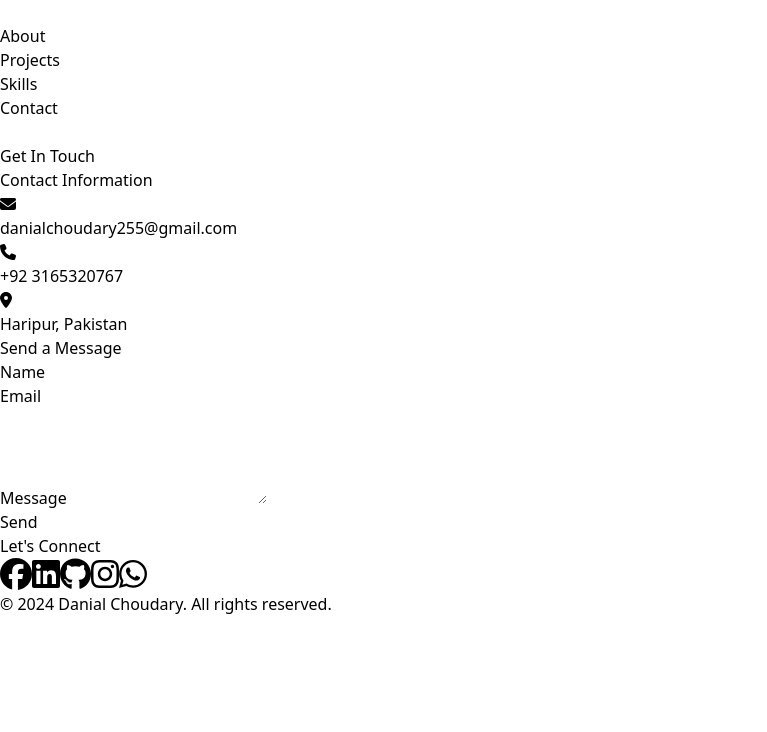
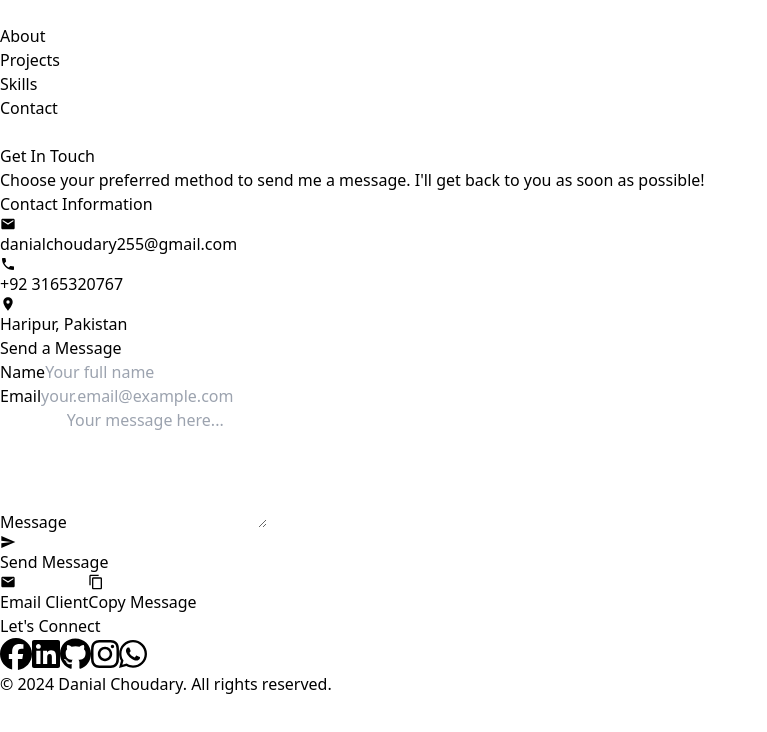
Before and after one commit to danialchoudary/Portfoliosite, a React (Vite) app: page /contact in a window 1280 px wide. Shown: the top 732 px of the page, without its empty margins (0-767 px from the left). Built offline with nearby package versions, Linux system fonts and the light colour scheme.

Commit message:
bug fixed in contact component

```diff
--- a/package.json
+++ b/package.json
@@ -18,6 +18,7 @@
     "framer-motion": "^11.3.28",
     "react": "^18.3.1",
     "react-dom": "^18.3.1",
+    "react-icons": "^5.5.0",
     "react-router-dom": "^6.26.1",
     "react-typing-effect": "^2.0.5"
   },
@@ -34,6 +35,6 @@
     "globals": "^15.9.0",
     "postcss": "^8.4.41",
     "tailwindcss": "^3.4.10",
-    "vite": "^5.4.1"
+    "vite": "^6.3.5"
   }
 }
--- a/src/components/Contact/Contact.jsx
+++ b/src/components/Contact/Contact.jsx
@@ -1,19 +1,6 @@
 import React, { useState } from 'react';
-import { motion } from 'framer-motion';
-import { FontAwesomeIcon } from '@fortawesome/react-fontawesome';
-import { faEnvelope, faPhone, faMapMarkerAlt } from '@fortawesome/free-solid-svg-icons';
-
-const contactVariants = {
-  hidden: { opacity: 0, y: 50 },
-  visible: {
-    opacity: 1, y: 0, transition: { delay: 0.2, staggerChildren: 0.3 }
-  }
-};
-
-const itemVariants = {
-  hidden: { opacity: 0, y: 50 },
-  visible: { opacity: 1, y: 0 }
-};
+import { MdEmail, MdPhone, MdLocationOn, MdSend } from 'react-icons/md';
+import { MdContentCopy } from "react-icons/md";
 
 const Contact = () => {
   const [formData, setFormData] = useState({
@@ -32,143 +19,221 @@ const Contact = () => {
     }));
   };
 
-  const handleSubmit = async (e) => {
+  // Method 1: Open default email client (most reliable for frontend-only)
+  const handleEmailClient = (e) => {
+    e.preventDefault();
+    const subject = encodeURIComponent(`Contact Form Message from ${formData.name}`);
+    const body = encodeURIComponent(
+      `Hello,\n\nYou have received a new message from your website contact form:\n\n` +
+      `Name: ${formData.name}\n` +
+      `Email: ${formData.email}\n` +
+      `Message:\n${formData.message}\n\n` +
+      `Best regards,\n${formData.name}`
+    );
+
+    const mailtoLink = `mailto:danialchoudary255@gmail.com?subject=${subject}&body=${body}`;
+    window.location.href = mailtoLink;
+
+    setSuccessMessage('Opening your email client... Please send the pre-filled email! 📧');
+    setFormData({ name: '', email: '', message: '' });
+  };
+
+  // Method 2: Using EmailJS
+  const handleEmailJS = async (e) => {
     e.preventDefault();
     setSuccessMessage('');
     setErrorMessage('');
 
+    // Validate form data
+    if (!formData.name.trim() || !formData.email.trim() || !formData.message.trim()) {
+      setErrorMessage('Please fill in all fields. 📝');
+      return;
+    }
+
     try {
-      const response = await fetch('http://localhost:5000/send', {
-        method: 'POST',
-        headers: {
-          'Content-Type': 'application/json',
-        },
-        body: JSON.stringify(formData),
+      // EmailJS configuration
+      const serviceID = 'service_sjvymla';
+      const templateID = 'template_ikfvwtc';
+      const publicKey = 'HQ3-S0QcWWdkIqpsZ';
+
+      // Template parameters that will be sent to your email template
+      const templateParams = {
+        from_name: formData.name,
+        from_email: formData.email,
+        message: formData.message,
+        to_name: 'Danial', // Your name
+        reply_to: formData.email,
+      };
+
+      // Load EmailJS SDK dynamically
+      if (!window.emailjs) {
+        const script = document.createElement('script');
+        script.src = 'https://cdn.jsdelivr.net/npm/@emailjs/browser@3/dist/email.min.js';
+        script.onload = () => {
+          window.emailjs.init(publicKey);
+          sendEmail();
+        };
+        document.head.appendChild(script);
+      } else {
+        sendEmail();
+      }
+
+      function sendEmail() {
+        window.emailjs.send(serviceID, templateID, templateParams)
+          .then(() => {
+            setSuccessMessage('Message sent successfully! I\'ll get back to you soon. 🎉');
+            setFormData({ name: '', email: '', message: '' });
+          })
+          .catch((error) => {
+            console.error('EmailJS Error:', error);
+            setErrorMessage('Failed to send message. Please try the email client option. 😞');
           });
+      }
 
-      if (response.ok) {
-        const data = await response.json();
-        if (data.success) {
-          setSuccessMessage('Message sent successfully! 🎉');
-          setFormData({
-            name: '',
-            email: '',
-            message: ''
-          });
-        } else {
-          setErrorMessage('Error sending message. Please try again later. 😞');
-        }
-      } else {
-        setErrorMessage('Error sending message. Please try again later. 😞');
-      }
     } catch (error) {
-      console.error('Error sending message:', error);
-      setErrorMessage('Network error. Please check your connection and try again. 😞');
+      console.error('Error:', error);
+      setErrorMessage('Something went wrong. Please try again. 😞');
     }
   };
 
+  // Method 3: Copy to clipboard for manual sending
+  const handleCopyToClipboard = (e) => {
+    e.preventDefault();
+    const messageText = `Name: ${formData.name}\nEmail: ${formData.email}\nMessage: ${formData.message}`;
+
+    navigator.clipboard.writeText(messageText).then(() => {
+      setSuccessMessage('Message copied to clipboard! You can paste it in your email. 📋');
+      setFormData({ name: '', email: '', message: '' });
+    }).catch(() => {
+      setErrorMessage('Failed to copy to clipboard. Please try again. 😞');
+    });
+  };
+
   return (
-    <div className="bg-gray-900 text-white py-16">
+    <div className="bg-gray-900 text-white py-16 min-h-screen">
       <div className="container mx-auto px-4">
-        <motion.h2
-          className="text-4xl font-bold mb-12 text-center text-transparent bg-clip-text bg-gradient-to-r from-blue-500 to-purple-600"
-          initial={{ opacity: 0, y: -50 }}
-          animate={{ opacity: 1, y: 0 }}
-          transition={{ duration: 1 }}
-        >
+        <div className="text-center mb-12">
+          <h2 className="text-4xl font-bold mb-4 text-transparent bg-clip-text bg-gradient-to-r from-blue-500 to-purple-600">
             Get In Touch
-        </motion.h2>
-        <motion.div
-          className="grid grid-cols-1 md:grid-cols-2 gap-8"
-          variants={contactVariants}
-          initial="hidden"
-          animate="visible"
-        >
-          <motion.div
-            className="bg-gray-800 p-6 rounded-lg shadow-lg hover:shadow-xl transition-shadow duration-300"
-            variants={itemVariants}
-          >
-            <h3 className="text-2xl font-bold mb-4">Contact Information</h3>
-            <div className="flex items-center mb-4">
-              <FontAwesomeIcon icon={faEnvelope} className="text-blue-500 w-6 h-6 mr-2" />
-              <p className="text-gray-400">danialchoudary255@gmail.com</p>
+          </h2>
+          <p className="text-gray-400 max-w-2xl mx-auto">
+            Choose your preferred method to send me a message. I'll get back to you as soon as possible!
+          </p>
         </div>
-            <div className="flex items-center mb-4">
-              <FontAwesomeIcon icon={faPhone} className="text-blue-500 w-6 h-6 mr-2" />
-              <p className="text-gray-400">+92 3165320767</p>
+
+        <div className="grid grid-cols-1 lg:grid-cols-2 gap-8 max-w-6xl mx-auto">
+          {/* Contact Information */}
+          <div className="bg-gray-800 p-8 rounded-xl shadow-2xl hover:shadow-3xl transition-all duration-300 border border-gray-700">
+            <h3 className="text-2xl font-bold mb-6 text-blue-400">Contact Information</h3>
+            <div className="space-y-4">
+              <div className="flex items-center group hover:text-blue-400 transition-colors">
+                <MdEmail className="text-blue-500 w-6 h-6 mr-4 group-hover:scale-110 transition-transform" />
+                <p className="text-gray-300">danialchoudary255@gmail.com</p>
               </div>
-            <div className="flex items-center">
-              <FontAwesomeIcon icon={faMapMarkerAlt} className="text-blue-500 w-6 h-6 mr-2" />
-              <p className="text-gray-400">Haripur, Pakistan</p>
+              <div className="flex items-center group hover:text-blue-400 transition-colors">
+                <MdPhone className="text-blue-500 w-6 h-6 mr-4 group-hover:scale-110 transition-transform" />
+                <p className="text-gray-300">+92 3165320767</p>
               </div>
-          </motion.div>
-          <motion.form
-            className="bg-gray-800 p-6 rounded-lg shadow-lg hover:shadow-xl transition-shadow duration-300"
-            variants={itemVariants}
-            onSubmit={handleSubmit}
-          >
-            <h3 className="text-2xl font-bold mb-4">Send a Message</h3>
-            <div className="mb-4">
-              <label htmlFor="name" className="block text-gray-400 mb-2">Name</label>
+              <div className="flex items-center group hover:text-blue-400 transition-colors">
+                <MdLocationOn className="text-blue-500 w-6 h-6 mr-4 group-hover:scale-110 transition-transform" />
+                <p className="text-gray-300">Haripur, Pakistan</p>
+              </div>
+            </div>
+          </div>
+
+          {/* Contact Form */}
+          <div className="bg-gray-800 p-8 rounded-xl shadow-2xl hover:shadow-3xl transition-all duration-300 border border-gray-700">
+            <h3 className="text-2xl font-bold mb-6 text-blue-400">Send a Message</h3>
+            <div className="space-y-6">
+              <div>
+                <label htmlFor="name" className="block text-gray-400 mb-2 font-medium">Name</label>
                 <input
                   type="text"
                   id="name"
                   value={formData.name}
                   onChange={handleChange}
-                className="w-full px-4 py-2 bg-gray-700 text-white rounded-lg focus:outline-none focus:ring-2 focus:ring-blue-500"
+                  className="w-full px-4 py-3 bg-gray-700 text-white rounded-lg focus:outline-none focus:ring-2 focus:ring-blue-500 focus:bg-gray-600 transition-all border border-gray-600"
                   required
+                  placeholder="Your full name"
                 />
               </div>
-            <div className="mb-4">
-              <label htmlFor="email" className="block text-gray-400 mb-2">Email</label>
+              <div>
+                <label htmlFor="email" className="block text-gray-400 mb-2 font-medium">Email</label>
                 <input
                   type="email"
                   id="email"
                   value={formData.email}
                   onChange={handleChange}
-                className="w-full px-4 py-2 bg-gray-700 text-white rounded-lg focus:outline-none focus:ring-2 focus:ring-blue-500"
+                  className="w-full px-4 py-3 bg-gray-700 text-white rounded-lg focus:outline-none focus:ring-2 focus:ring-blue-500 focus:bg-gray-600 transition-all border border-gray-600"
                   required
+                  placeholder="your.email@example.com"
                 />
               </div>
-            <div className="mb-4">
-              <label htmlFor="message" className="block text-gray-400 mb-2">Message</label>
+              <div>
+                <label htmlFor="message" className="block text-gray-400 mb-2 font-medium">Message</label>
                 <textarea
                   id="message"
                   value={formData.message}
                   onChange={handleChange}
-                className="w-full px-4 py-2 bg-gray-700 text-white rounded-lg focus:outline-none focus:ring-2 focus:ring-blue-500"
-                rows="4"
+                  className="w-full px-4 py-3 bg-gray-700 text-white rounded-lg focus:outline-none focus:ring-2 focus:ring-blue-500 focus:bg-gray-600 transition-all border border-gray-600 resize-none"
+                  rows="5"
                   required
+                  placeholder="Your message here..."
                 ></textarea>
               </div>
-            <motion.button
-              type="submit"
-              className="w-full bg-blue-500 text-white py-2 rounded-lg hover:bg-blue-600 transition duration-300"
-              whileHover={{ scale: 1.05 }}
-              whileTap={{ scale: 0.95 }}
+
+              {/* Primary EmailJS Send Button */}
+              <button
+                type="button"
+                onClick={handleEmailJS}
+                className="w-full flex items-center justify-center px-6 py-4 bg-gradient-to-r from-blue-600 to-purple-600 text-white rounded-lg hover:from-blue-700 hover:to-purple-700 transition-all duration-300 hover:scale-105 font-semibold text-lg shadow-lg"
               >
-              Send
-            </motion.button>
+                <MdSend className="w-5 h-5 mr-2" />
+                Send Message
+              </button>
+
+              {/* Alternative options */}
+              <div className="grid grid-cols-1 sm:grid-cols-2 gap-3 mt-4">
+                <button
+                  type="button"
+                  onClick={handleEmailClient}
+                  className="flex items-center justify-center px-4 py-2 bg-gray-700 text-white rounded-lg hover:bg-gray-600 transition-all duration-300 font-medium border border-gray-600"
+                >
+                  <MdEmail className="w-4 h-4 mr-2" />
+                  Email Client
+                </button>
+                <button
+                  type="button"
+                  onClick={handleCopyToClipboard}
+                  className="flex items-center justify-center px-4 py-2 bg-gray-700 text-white rounded-lg hover:bg-gray-600 transition-all duration-300 font-medium border border-gray-600"
+                >
+                  <MdContentCopy className="w-4 h-4 mr-2" />
+                  Copy Message
+                </button>
+              </div>
+
+              {/* Success/Error Messages */}
               {successMessage && (
-              <motion.p
-                className="mt-4 text-green-500 flex items-center"
-                initial={{ opacity: 0 }}
-                animate={{ opacity: 1 }}
-              >
-                {successMessage} <span className="ml-2">🎉</span>
-              </motion.p>
+                <div className="p-4 bg-green-900/50 border border-green-500 rounded-lg">
+                  <p className="text-green-400 flex items-center">
+                    {successMessage}
+                    <span className="ml-2">🎉</span>
+                  </p>
+                </div>
               )}
               {errorMessage && (
-              <motion.p
-                className="mt-4 text-red-500 flex items-center"
-                initial={{ opacity: 0 }}
-                animate={{ opacity: 1 }}
-              >
-                {errorMessage} <span className="ml-2">😞</span>
-              </motion.p>
+                <div className="p-4 bg-red-900/50 border border-red-500 rounded-lg">
+                  <p className="text-red-400 flex items-center">
+                    {errorMessage}
+                    <span className="ml-2">😞</span>
+                  </p>
+                </div>
               )}
-          </motion.form>
-        </motion.div>
+            </div>
+          </div>
+        </div>
+
+
       </div>
     </div>
   );
```
Also changed, not shown: 1 other file (tests, documents, lock files or other folders). Lines whose indentation alone changed are shown as unchanged.
